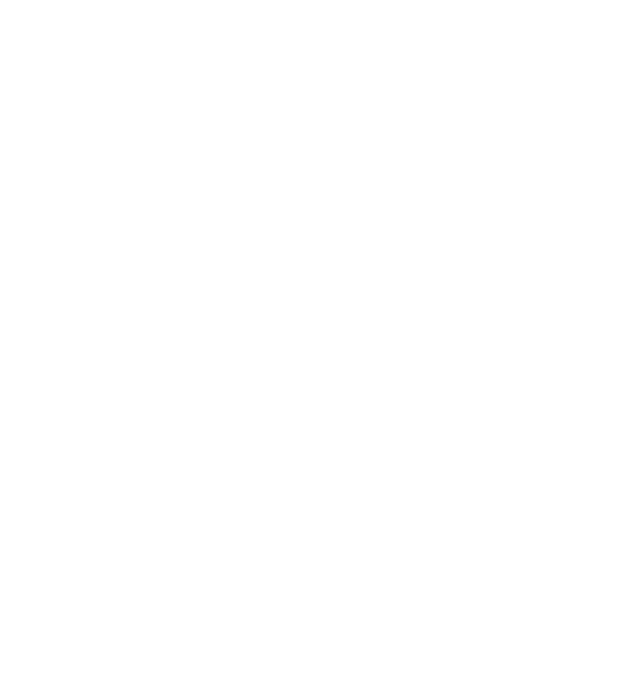
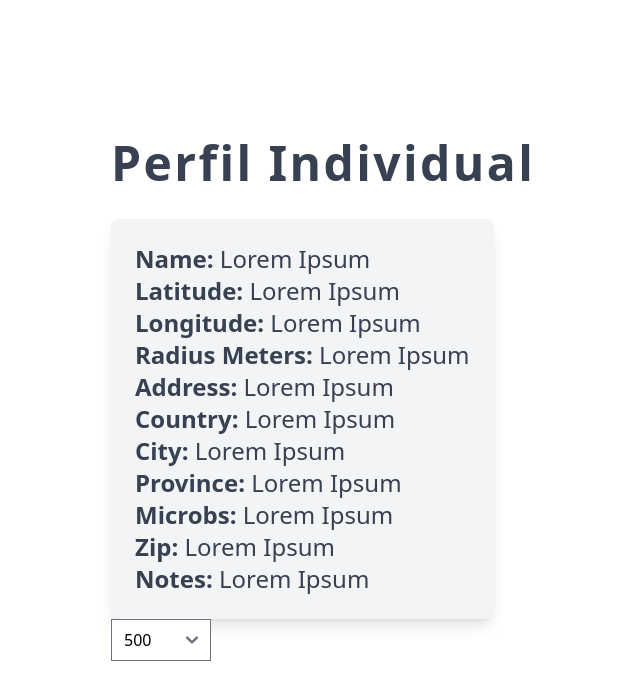
Before and after one commit to andres857/ui-pinegrove, a Nuxt app: page /locations/individual in a window 1280 px wide. Before the commit this address had no page. Shown: the top 700 px of the page, without its empty margins (49-689 px from the left). Built offline with nearby package versions, Linux system fonts and the light colour scheme.

Commit message:
primeros cambios estilisticos de vista individual

```diff
--- a/package.json
+++ b/package.json
@@ -10,6 +10,7 @@
     "postinstall": "nuxt prepare"
   },
   "dependencies": {
+    "axion": "^0.1.0",
     "axios": "^1.7.9",
     "flowbite": "^2.5.2",
     "nuxt": "^3.14.1592",
--- /dev/null
+++ b/pages/locations/individual.vue
@@ -0,0 +1,31 @@
+<template lang="">
+    <div class="flex flex-col flex-nowrap justify-center items-start h-dvh px-40">
+        <h1 class="font-sans text-5xl font-bold tracking-wider leading-tight text-gray-700 sm:text-3xl md:text-4xl lg:text-5xl mb-8">Perfil Individual</h1>
+        <div name="userInformationCard" class="bg-gray-100 rounded-lg shadow-lg p-6 text-2xl [&>strong]:font-bold text-gray-700 text-left">
+            <p><strong>Name: </strong>Lorem Ipsum</p>
+            <p><strong>Latitude: </strong>Lorem Ipsum</p>
+            <p><strong>Longitude: </strong>Lorem Ipsum</p>
+            <p><strong>Radius Meters: </strong>Lorem Ipsum</p>
+            <p><strong>Address: </strong>Lorem Ipsum</p>
+            <p><strong>Country: </strong>Lorem Ipsum</p>
+            <p><strong>City: </strong>Lorem Ipsum</p>
+            <p><strong>Province: </strong>Lorem Ipsum</p>
+            <p><strong>Microbs: </strong>Lorem Ipsum</p>
+            <p><strong>Zip: </strong>Lorem Ipsum</p>
+            <p><strong>Notes: </strong>Lorem Ipsum</p>
+        </div>
+        <div class="dropdown">
+            <select name="distance">
+                <option value="500">500</option>
+                <option value="1000">1000</option>
+                <option value="5000">5000</option>
+                <option value="10000">10000</option>
+            </select>
+        </div>
+        <div class="map">
+        </div>
+    </div>
+</template>
+
+<script setup lang="ts">
+</script>
```
Also changed, not shown: 1 other file (tests, documents, lock files or other folders).
